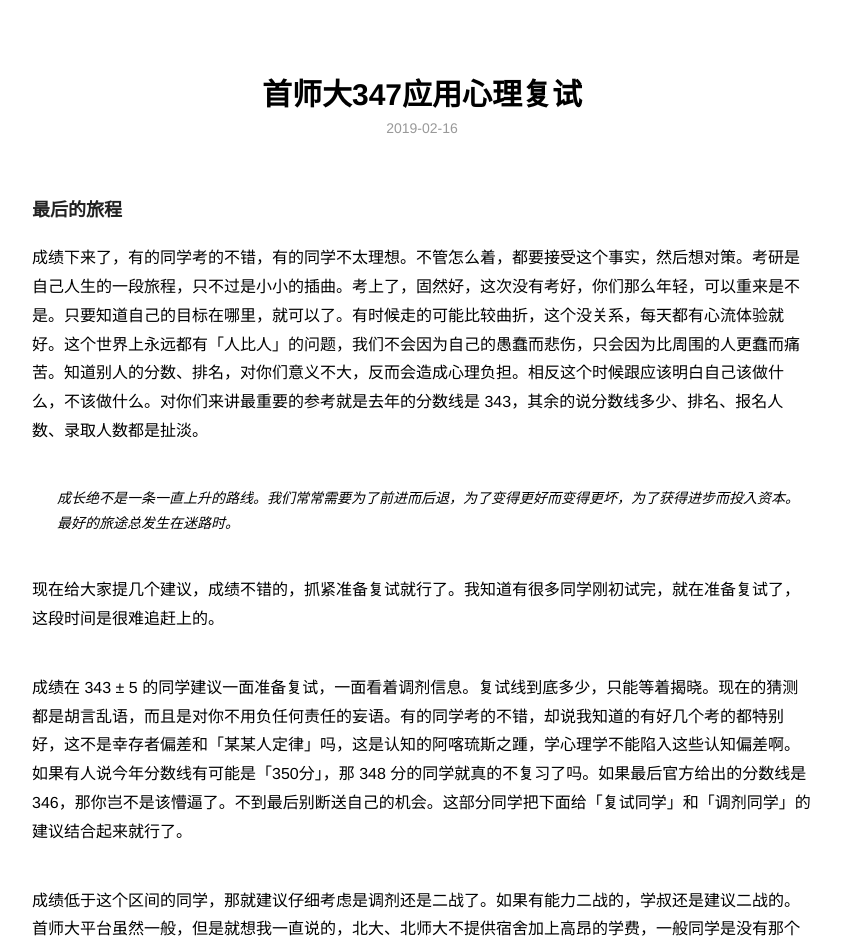
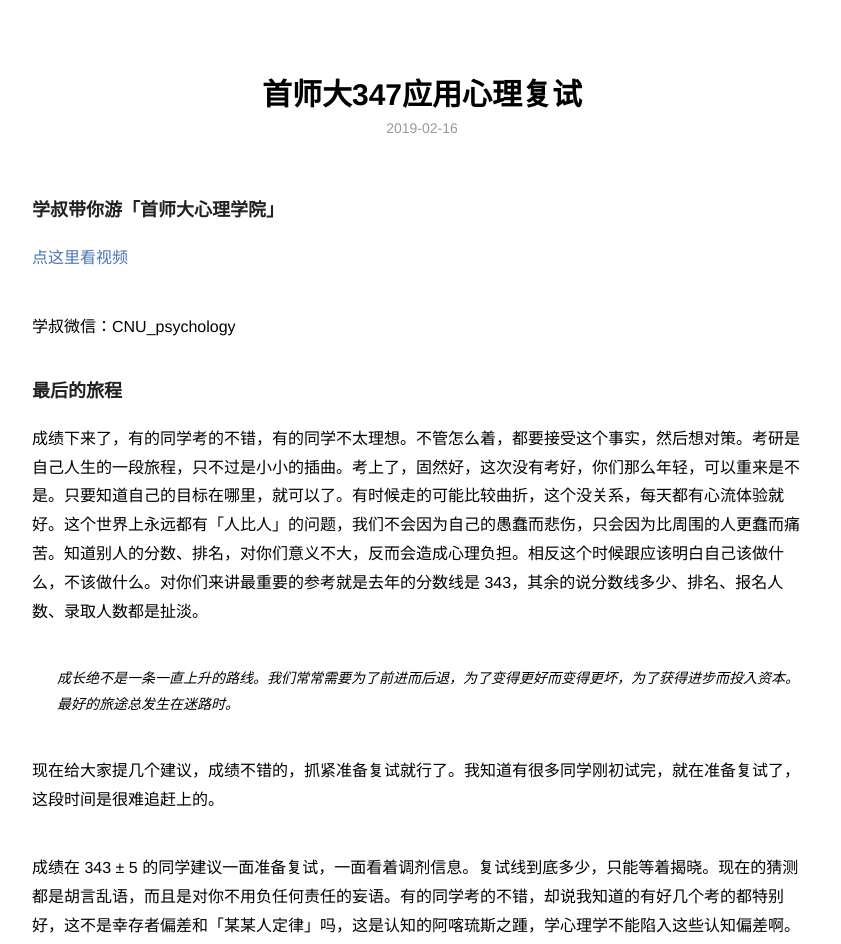
Before and after one commit to zapp926/cnu.github.io, a Jekyll site: the page built from _posts/2019-02-16-journey.md, in a window 1280 px wide and 1400 px high. Shown: the top 944 px of the window, without its empty margins (218-1059 px from the left). Built offline with Jekyll 4.4.1, drawn with Linux system fonts in a browser that asks for light colours; some of the changed text lies outside the part shown.

Commit message:
add movie

```diff
--- a/_posts/2019-02-16-journey.md
+++ b/_posts/2019-02-16-journey.md
@@ -4,6 +4,12 @@ title: 首师大347应用心理复试
 category: blog
 description: 一个人就像一支队伍，对着自己的头脑和心灵招兵买马，不气馁，有召唤，爱自由。
 ---
+
+### 学叔带你游「首师大心理学院」
+
+[点这里看视频](http://1257355643.vod2.myqcloud.com/a589a973vodtranscq1257355643/228e3e735285890785719164333/v.f30.mp4)
+
+**学叔微信：CNU_psychology**
 
 ### 最后的旅程
 
@@ -16,6 +22,8 @@ description: 一个人就像一支队伍，对着自己的头脑和心灵招兵
 成绩在 343 ± 5 的同学建议一面准备复试，一面看着调剂信息。复试线到底多少，只能等着揭晓。现在的猜测都是胡言乱语，而且是对你不用负任何责任的妄语。有的同学考的不错，却说我知道的有好几个考的都特别好，这不是幸存者偏差和「某某人定律」吗，这是认知的阿喀琉斯之踵，学心理学不能陷入这些认知偏差啊。如果有人说今年分数线有可能是「350分」，那 348 分的同学就真的不复习了吗。如果最后官方给出的分数线是 346，那你岂不是该懵逼了。不到最后别断送自己的机会。这部分同学把下面给「复试同学」和「调剂同学」的建议结合起来就行了。
 
 成绩低于这个区间的同学，那就建议仔细考虑是调剂还是二战了。如果有能力二战的，学叔还是建议二战的。首师大平台虽然一般，但是就想我一直说的，北大、北师大不提供宿舍加上高昂的学费，一般同学是没有那个经济能力的。相反，首师大性价比很高，学费便宜，宿舍一年 900，就像学叔这里的资料一样性价比超高。如果想调剂的，就要自己动手多关注一些信息了。因为很多同学都很年轻，不像学叔这一把年纪了，青年要有大梦。
+
+在这里不建议大家报班，因为学叔是最了解首师大应用心理的人了，那些外面机构的也有找学叔的，跟着学叔就够了。
 
 ![](http://pmtd8ixk2.bkt.clouddn.com/WechatIMG29.jpeg)
 
@@ -93,8 +101,6 @@ description: 一个人就像一支队伍，对着自己的头脑和心灵招兵
 
 还是推荐一下我们的复试资料，最厉害的地方就是里面的面试题都是原汁原味的真题。
 
-
-
 ### 后记
 写的很快，很仓促，里面的建议属于学叔个人想法，不保证全对。希望对你们能有所帮助。明天再更新更多细节，如果你觉得对你的同学有帮助，欢迎分享给你们的同学！
 
```
